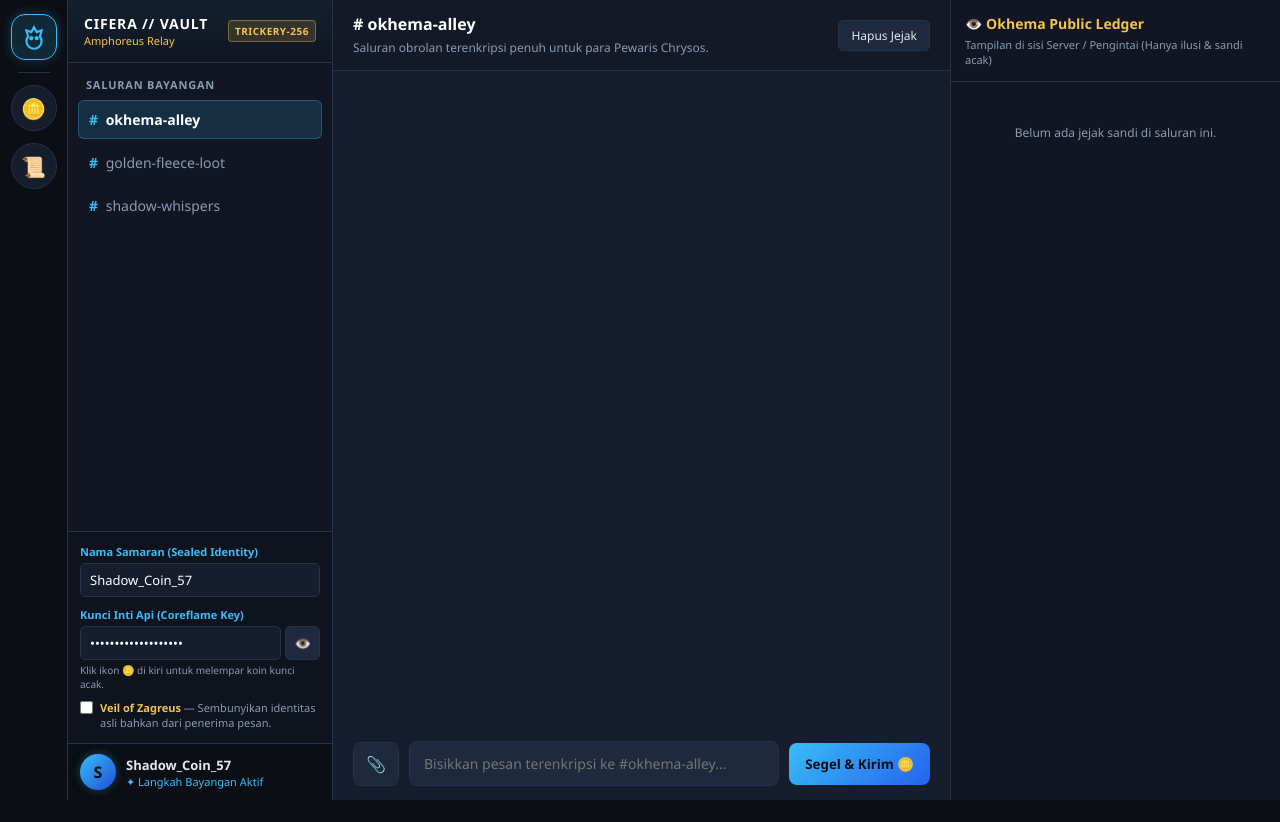
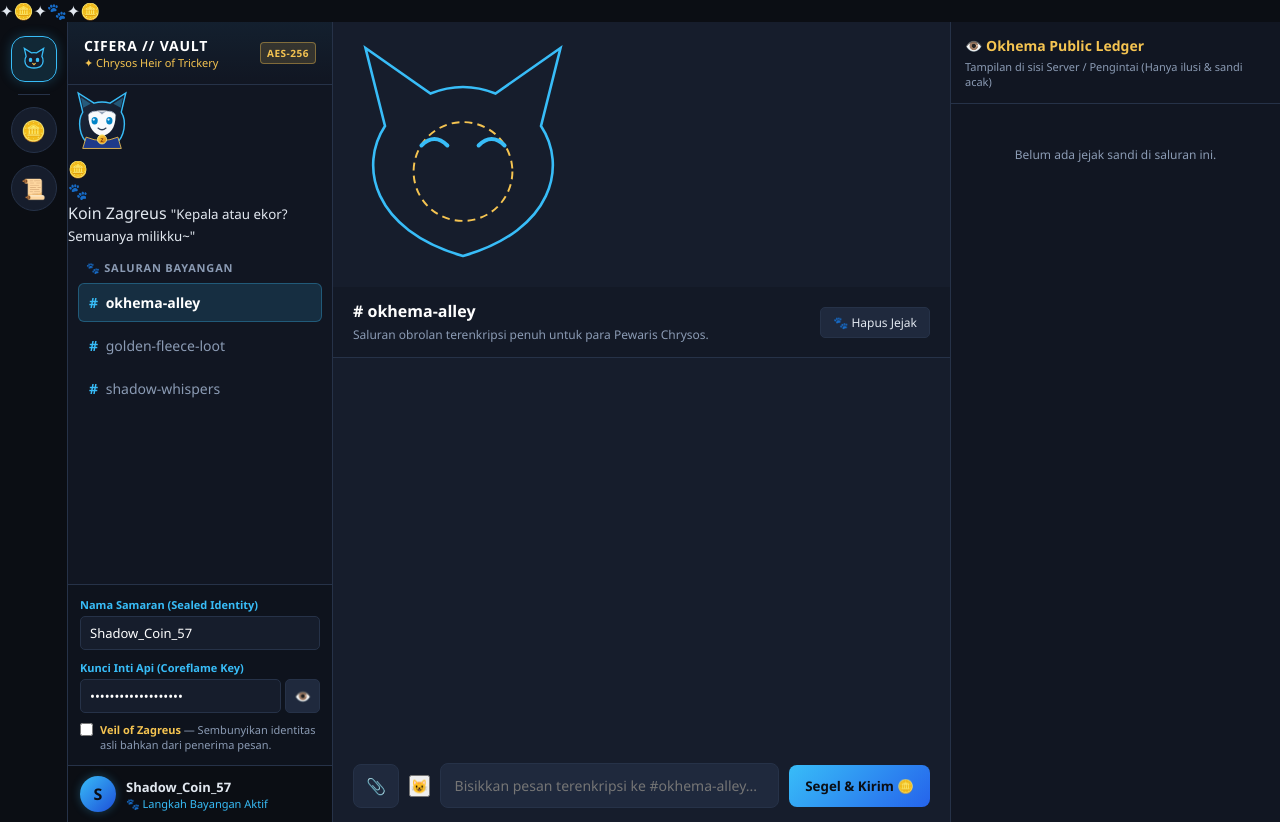
Before and after one commit to Mateyou24/Project-Cipher, a plain HTML site: page index.html in a window 1280 px wide. Before the commit the page ends 800 px from the top, so only its background shows below. Drawn offline with Linux system fonts and the light colour scheme.

Commit message:
Update index.html

```diff
--- a/index.html
+++ b/index.html
@@ -7,34 +7,100 @@
   <link rel="stylesheet" href="style.css" />
 </head>
 <body>
+  <!-- Partikel Emas & Cahaya Quantum Melayang -->
+  <div class="ambient-particles" aria-hidden="true">
+    <span>✦</span><span>🪙</span><span>✦</span><span>🐾</span><span>✦</span><span>🪙</span>
+  </div>
+
   <div class="app-container">
     <!-- Sidebar Server (Kiri) -->
     <nav class="server-sidebar">
-      <div class="server-icon active" title="Okhema Vault (Server Utama)">
-        <!-- Ikon Kucing & Koin Khas Cipher -->
-        <svg width="26" height="26" viewBox="0 0 24 24" fill="none" stroke="currentColor" stroke-width="2">
-          <path d="M12 3l2.5 4.5L19 6l-1.5 5.5A7 7 0 1 1 6.5 11.5L5 6l4.5 1.5L12 3z"/>
-          <circle cx="9.5" cy="13" r="1" fill="currentColor"/>
-          <circle cx="14.5" cy="13" r="1" fill="currentColor"/>
+      <div class="server-icon active cat-ears-badge" title="Okhema Vault — Chrysos Heir of Trickery">
+        <!-- Emblem Wajah Kucing Cipher -->
+        <svg width="28" height="28" viewBox="0 0 64 64" fill="none">
+          <path d="M14 26L10 8L26 18C30 17 34 17 38 18L54 8L50 26C54 32 54 42 48 48C42 54 22 54 16 48C10 42 10 32 14 26Z" fill="#161d2c" stroke="#38bdf8" stroke-width="3"/>
+          <ellipse cx="24" cy="34" rx="4" ry="5" fill="#38bdf8" class="cipher-eye-blink"/>
+          <ellipse cx="40" cy="34" rx="4" ry="5" fill="#38bdf8" class="cipher-eye-blink"/>
+          <path d="M29 42L32 45L35 42" stroke="#f5c451" stroke-width="2.5" stroke-linecap="round"/>
         </svg>
       </div>
+
       <div class="server-divider"></div>
-      <button class="server-icon coin-btn" id="btn-gen-key" title="Coin of Whimsy: Buat Kunci Acak">🪙</button>
-      <button class="server-icon" id="btn-info" title="Protokol Coreflame of Trickery">📜</button>
+
+      <!-- Tombol Coin of Whimsy (Koin Zagreus) -->
+      <button class="server-icon coin-btn" id="btn-gen-key" title="Coin of Whimsy: Lempar Koin Kunci Acak">
+        🪙
+      </button>
+
+      <!-- Tombol Protokol -->
+      <button class="server-icon" id="btn-info" title="Protokol Coreflame of Trickery">
+        📜
+      </button>
     </nav>
 
-    <!-- Sidebar Channel & Konfigurasi Trickery -->
+    <!-- Sidebar Channel & Kartu Karakter Cipher -->
     <aside class="channel-sidebar">
       <div class="server-header">
         <div>
           <h2>CIFERA // VAULT</h2>
-          <span class="sub-lore">Amphoreus Relay</span>
+          <span class="sub-lore">✦ Chrysos Heir of Trickery</span>
         </div>
-        <span class="badge-secure">TRICKERY-256</span>
+        <span class="badge-secure">AES-256</span>
       </div>
 
+      <!-- Kartu Interaktif Cipher & Koin Zagreus 3D -->
+      <div class="cipher-showcase">
+        <div class="cipher-portrait" title="Cifera — Phantom Thief of Okhema">
+          <!-- Ilustrasi Vektor Karakter Cipher -->
+          <svg viewBox="0 0 120 120" width="68" height="68">
+            <defs>
+              <linearGradient id="hoodGrad" x1="0" y1="0" x2="1" y2="1">
+                <stop offset="0%" stop-color="#1e293b"/>
+                <stop offset="100%" stop-color="#0f172a"/>
+              </linearGradient>
+              <linearGradient id="goldGrad" x1="0" y1="0" x2="1" y2="1">
+                <stop offset="0%" stop-color="#fde047"/>
+                <stop offset="100%" stop-color="#d97706"/>
+              </linearGradient>
+            </defs>
+            <!-- Kerudung & Telinga Kucing -->
+            <path d="M26 48 L18 14 L46 32 Q60 28 74 32 L102 14 L94 48 C104 64 100 92 84 104 L36 104 C20 92 16 64 26 48 Z" fill="url(#hoodGrad)" stroke="#38bdf8" stroke-width="2.5"/>
+            <!-- Bagian Dalam Telinga -->
+            <path d="M27 40 L23 22 L40 33 Z" fill="#38bdf8" opacity="0.35"/>
+            <path d="M93 40 L97 22 L80 33 Z" fill="#38bdf8" opacity="0.35"/>
+            <!-- Wajah -->
+            <path d="M36 54 C36 42 84 42 84 54 C84 76 74 88 60 90 C46 88 36 76 36 54 Z" fill="#f8fafc"/>
+            <!-- Poni Rambut Perak-Biru -->
+            <path d="M34 54 Q45 38 60 52 Q75 38 86 54 Q76 44 60 47 Q44 44 34 54 Z" fill="#94a3b8"/>
+            <!-- Mata Kucing Cyan Menyala -->
+            <ellipse cx="47" cy="63" rx="5.5" ry="6.5" fill="#0284c7" class="cipher-eye-blink"/>
+            <ellipse cx="73" cy="63" rx="5.5" ry="6.5" fill="#0284c7" class="cipher-eye-blink"/>
+            <circle cx="45.5" cy="61" r="2" fill="#e0f2fe"/>
+            <circle cx="71.5" cy="61" r="2" fill="#e0f2fe"/>
+            <!-- Senyum Jahil Khas Cipher -->
+            <path d="M53 76 Q60 82 67 76" stroke="#334155" stroke-width="2.2" fill="none" stroke-linecap="round"/>
+            <!-- Syal & Bros Koin Emas -->
+            <path d="M32 92 Q60 104 88 92 L94 112 L26 112 Z" fill="#1e3a8a" stroke="#f5c451" stroke-width="1.5"/>
+            <circle cx="60" cy="96" r="8" fill="url(#goldGrad)" stroke="#fef08a" stroke-width="1.5"/>
+            <text x="60" y="100" text-anchor="middle" font-size="9" font-weight="bold" fill="#78350f">Z</text>
+          </svg>
+        </div>
+
+        <div class="zagreus-coin-box">
+          <div class="coin-3d" id="zagreus-coin" title="Klik untuk melempar Koin Zagreus!">
+            <div class="coin-face coin-front">🪙</div>
+            <div class="coin-face coin-back">🐾</div>
+          </div>
+          <div class="coin-status">
+            <span class="coin-title">Koin Zagreus</span>
+            <small id="coin-quote">"Kepala atau ekor? Semuanya milikku~"</small>
+          </div>
+        </div>
+      </div>
+
+      <!-- Daftar Saluran -->
       <div class="channel-list">
-        <div class="channel-category">SALURAN BAYANGAN</div>
+        <div class="channel-category">🐾 SALURAN BAYANGAN</div>
         <button class="channel-item active" data-channel="okhema" data-desc="Saluran obrolan terenkripsi penuh untuk para Pewaris Chrysos.">
           <span class="hash">#</span> okhema-alley
         </button>
@@ -59,7 +125,6 @@
             <input type="password" id="secret-key-input" value="ZagreusTrickery2026" />
             <button type="button" id="btn-toggle-key" title="Lihat/Sembunyikan Kunci">👁️</button>
           </div>
-          <small>Klik ikon 🪙 di kiri untuk melempar koin kunci acak.</small>
         </div>
 
         <div class="config-checkbox">
@@ -70,27 +135,46 @@
         </div>
       </div>
 
-      <!-- Panel Status Pengguna -->
+      <!-- Panel Status Pengguna dengan Ornamen Telinga Kucing -->
       <div class="user-panel">
-        <div class="avatar" id="user-avatar">C</div>
+        <div class="avatar cat-avatar" id="user-avatar">C</div>
         <div class="user-details">
           <span id="display-username">Cifera</span>
-          <small class="status-online">✦ Langkah Bayangan Aktif</small>
+          <small class="status-online">🐾 Langkah Bayangan Aktif</small>
         </div>
       </div>
     </aside>
 
     <!-- Area Chat Utama -->
     <main class="chat-area">
+      <!-- Watermark Latar Belakang Karakter Cipher -->
+      <div class="chat-watermark" aria-hidden="true">
+        <svg viewBox="0 0 200 200" width="260" height="260">
+          <path d="M40 80 L25 20 L75 55 Q100 45 125 55 L175 20 L160 80 C180 110 170 160 100 180 C30 160 20 110 40 80 Z" fill="none" stroke="#38bdf8" stroke-width="2"/>
+          <circle cx="100" cy="115" r="38" fill="none" stroke="#f5c451" stroke-width="1.5" stroke-dasharray="6 4"/>
+          <path d="M68 95 Q78 85 88 95" stroke="#38bdf8" stroke-width="3" fill="none" stroke-linecap="round"/>
+          <path d="M112 95 Q122 85 132 95" stroke="#38bdf8" stroke-width="3" fill="none" stroke-linecap="round"/>
+        </svg>
+      </div>
+
       <header class="chat-header">
         <div>
           <h3 id="current-channel-title"># okhema-alley</h3>
           <span class="channel-desc" id="channel-desc">Saluran obrolan terenkripsi penuh untuk para Pewaris Chrysos.</span>
         </div>
-        <button id="btn-clear" class="btn-secondary">Hapus Jejak</button>
+        <button id="btn-clear" class="btn-secondary">🐾 Hapus Jejak</button>
       </header>
 
       <div class="messages-container" id="messages-container"></div>
+
+      <!-- Laci Stiker Cipher HSR (Pop-up di atas Input) -->
+      <div class="sticker-drawer hidden" id="sticker-drawer">
+        <div class="sticker-drawer-header">
+          <span>🐾 Stiker Cifera (Terenkripsi AES-256-GCM)</span>
+          <button type="button" id="btn-close-sticker">✕</button>
+        </div>
+        <div class="sticker-grid" id="sticker-grid"></div>
+      </div>
 
       <!-- Preview File Sebelum Disegel -->
       <div class="file-preview hidden" id="file-preview">
@@ -98,10 +182,15 @@
         <button type="button" id="btn-remove-file">✕</button>
       </div>
 
-      <!-- Form Input Pesan & File -->
+      <!-- Form Input Pesan, File & Stiker -->
       <form class="chat-input-area" id="chat-form">
         <label for="file-input" class="attach-btn" title="Sisipkan Artefak / File Terenkripsi">📎</label>
         <input type="file" id="file-input" hidden />
+
+        <button type="button" class="sticker-btn" id="btn-sticker-toggle" title="Kirim Stiker Cipher HSR">
+          😺
+        </button>
+
         <input
           type="text"
           id="message-input"
@@ -112,7 +201,7 @@
       </form>
     </main>
 
-    <!-- Panel Inspector Kriptografi (Untuk Demo ke Dosen) -->
+    <!-- Panel Inspector Kriptografi -->
     <aside class="inspector-sidebar">
       <div class="inspector-header">
         <h3>👁️ Okhema Public Ledger</h3>
```
